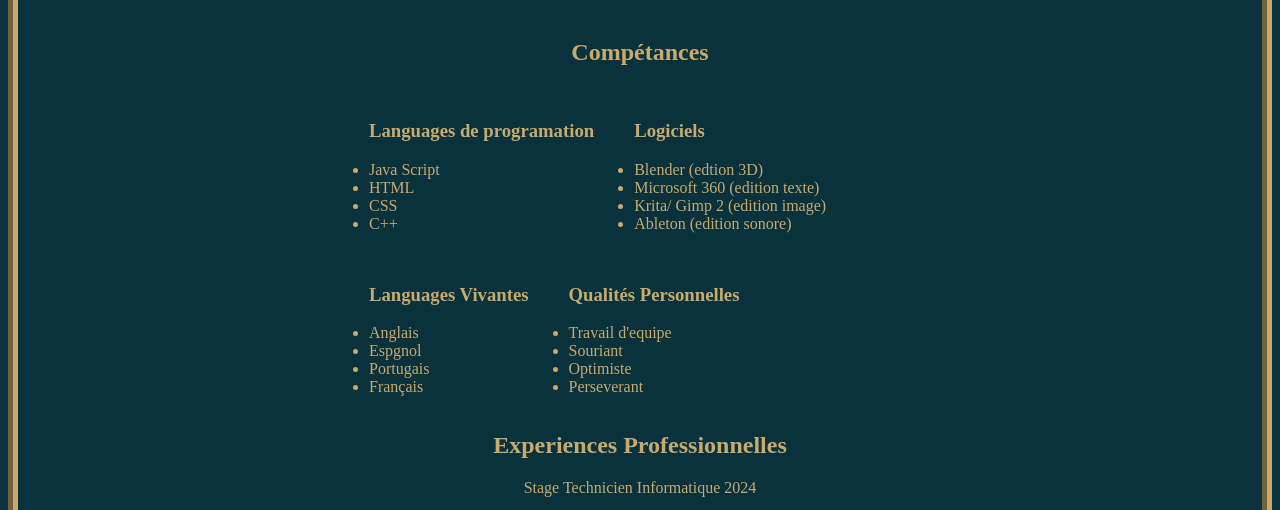
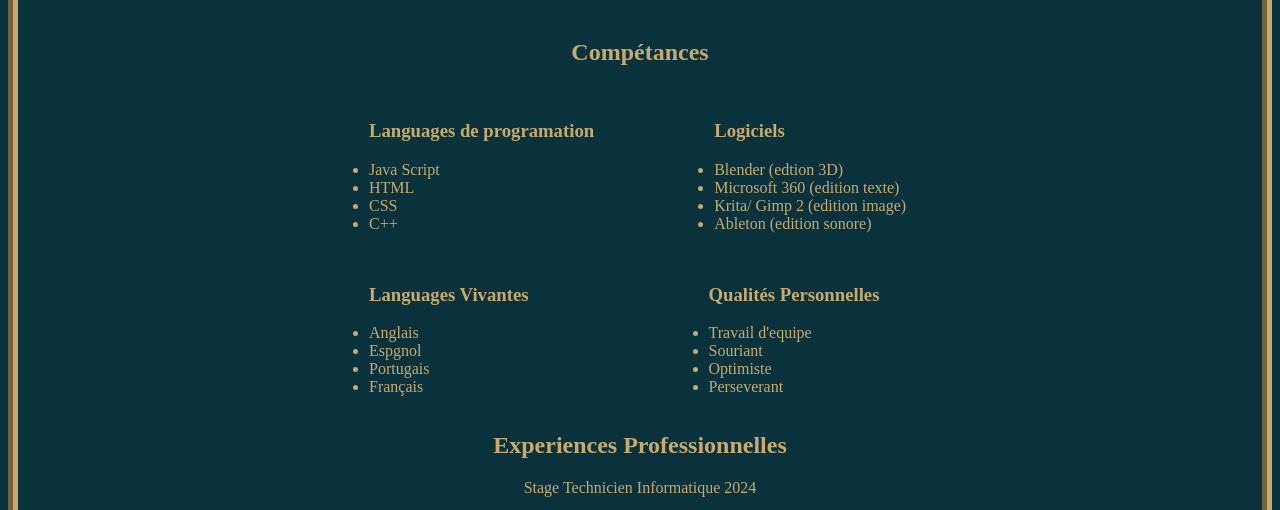
Before and after one commit to Lemon-Cake96/curri, a plain HTML site: page html/index.html in a window 1280 px wide. Shown: the part 267-777 px from the top of the page. Drawn offline with Linux system fonts and the light colour scheme.

Commit message:
it fking works lol

```diff
--- a/html/index.css
+++ b/html/index.css
@@ -33,8 +33,12 @@ main {
     margin-right: ;
 }
 
-#logiciels {
-    padding: 200px;
+#logi {
+    padding-left: 120px;
+}
+
+#quali {
+    padding-left: 180px;
 }
 
 #expeperso {
--- a/html/index.html
+++ b/html/index.html
@@ -33,7 +33,7 @@
                     <li class="text">C++</li>
                 </ul>
             <br>
-            <ul id="logiels">
+            <ul id="logi">
                 <h3 class="sub_text">Logiciels</h3>
                 <li class="text">Blender (edtion 3D)</li>
                 <li class="text">Microsoft 360 (edition texte)</li>
@@ -43,7 +43,7 @@
             </div>
             <br>
             <div id="block2">
-            <ul id="languevivante">
+            <ul id="vivan">
                 <h3 class="sub_text">Languages Vivantes</h3>
                 <li class="text">Anglais</li>
                 <li class="text">Espgnol</li>
@@ -51,7 +51,7 @@
                 <li class="text">Français</li>
             </ul>
             <br>
-            <ul id="qualiteperso">
+            <ul id="quali">
                 <h3 class="sub_text">Qualités Personnelles</h3>
                 <li class="text">Travail d'equipe</li>
                 <li class="text">Souriant</li>
```
